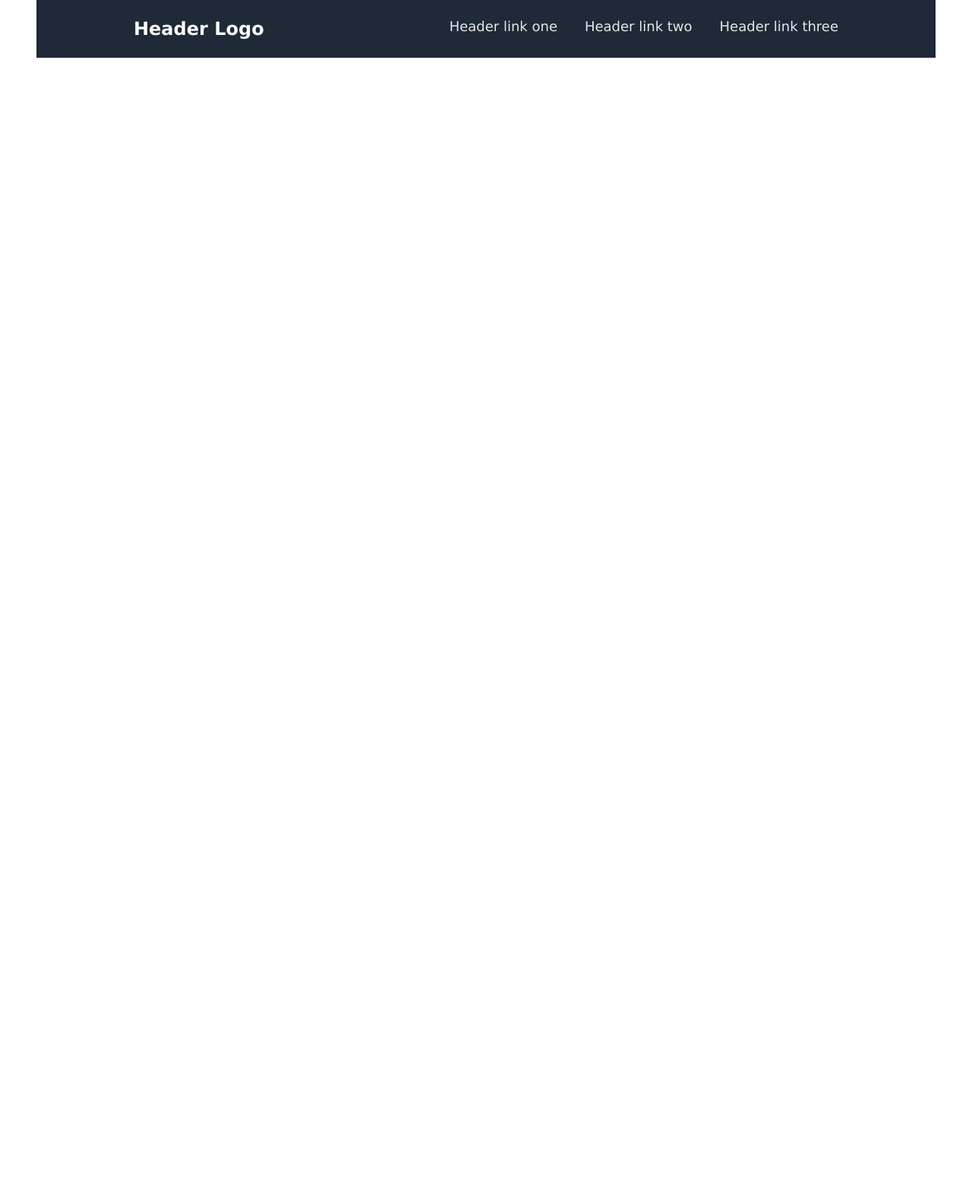
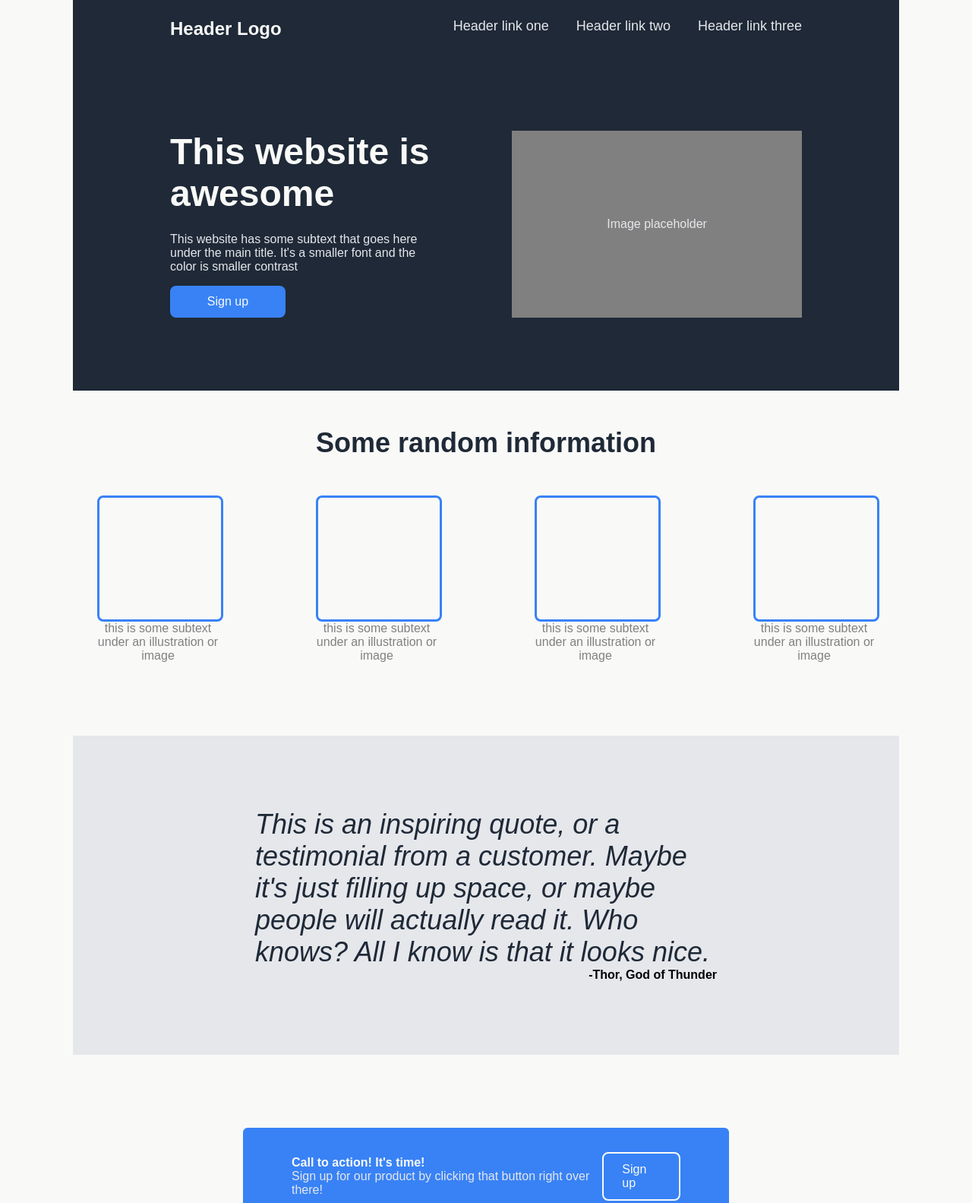
Before and after one commit to ricardoraposo/landing-page, a plain HTML site: page index.html in a window 1280 px wide. Shown: the top 1583 px of the page at 76% size. Before the commit the page ends 800 px from the top, so only its background shows below. Drawn offline with Linux system fonts and the light colour scheme.

Commit message:
Created the whole layout of the landing page, waiting for pictures

```diff
--- a/index.html
+++ b/index.html
@@ -1,16 +1,14 @@
 <!DOCTYPE html>
 <html lang="en">
   <head>
-		<meta charset="utf-8">
-		<meta name="viewport" content="width=device-width">
+    <meta charset="utf-8" />
+    <meta name="viewport" content="width=device-width" />
     <title>Landing Page - The Odin Project</title>
-		<link rel="stylesheet" href="./styles.css">
+    <link rel="stylesheet" href="./styles.css" />
   </head>
   <body>
     <div class="header">
-			<div class="header-logo">
-				Header Logo
-			</div>
+      <div class="header-logo">Header Logo</div>
       <div>
         <ul class="header-links">
           <li>Header link one</li>
@@ -18,7 +16,67 @@
           <li>Header link three</li>
         </ul>
       </div>
+    </div>
+    <div class="hero">
+      <div class="hero-container">
+        <div class="hero-main-text">This website is awesome</div>
+        <p class="hero-secondary-text">
+          This website has some subtext that goes here under the main title.
+          It's a smaller font and the color is smaller contrast
+        </p>
+        <a href="#" class="hero-button">Sign up</a>
+      </div>
+      <div class="hero-image">Image placeholder</div>
+    </div>
+    <div class="info-header">Some random information</div>
+    <div class="info-section">
+      <div class="info-box">
+        <div class="empty-box"></div>
+        <p class="info-content">
+          this is some subtext under an illustration or image
+        </p>
+      </div>
+      <div class="info-box">
+        <div class="empty-box"></div>
+        <p class="info-content">
+          this is some subtext under an illustration or image
+        </p>
+      </div>
+      <div class="info-box">
+        <div class="empty-box"></div>
+        <p class="info-content">
+          this is some subtext under an illustration or image
+        </p>
+      </div>
+      <div class="info-box">
+        <div class="empty-box"></div>
+        <p class="info-content">
+          this is some subtext under an illustration or image
+        </p>
+      </div>
+    </div>
+    <div class="quote-section">
+      <p class="quote-text">
+        This is an inspiring quote, or a testimonial from a customer. Maybe it's
+        just filling up space, or maybe people will actually read it. Who knows?
+        All I know is that it looks nice.
+      </p>
+      <div class="quote-person">
+        <p>-Thor, God of Thunder</p>
+      </div>
+    </div>
+		<div class="cta">
+			<div class="cta-text">
+				<p class="cta-header">Call to action! It's time!</p>
+				<p class="cta-content">Sign up for our product by clicking that button right over there!</p>
+			</div>
+			<div class="cta-button">
+				<a href="#">Sign up</a>
+			</div>
 
+		</div>
+		<div class="footer">
+			Copyright © The Odin Project 2021
 		</div>
   </body>
 </html>
--- a/styles.css
+++ b/styles.css
@@ -3,32 +3,173 @@
   padding: 0;
 }
 
-body{
-	font-family: Verdana, Geneva, Tahoma, sans-serif;
+body {
+	font-family: Robot,arial;
+	background-color: #f9faf8;
 }
-
 
 ul {
   display: flex;
   list-style-type: none;
   gap: 36px;
-
 }
 
-.header{
+.header {
   background-color: #1f2937;
   padding: 24px 128px 24px 128px;
-	margin: 0 48px;
+  margin: 0 96px;
   display: flex;
   justify-content: space-between;
 }
 
-.header-logo{
+.header-logo {
   font-size: 24px;
   color: #f9faf8;
-	font-weight: 900;
+  font-weight: 800;
 }
-.header-links{
+.header-links {
   font-size: 18px;
   color: #e5e7eb;
 }
+
+.hero {
+  margin: 0 96px;
+  background-color: #1f2937;
+  padding: 96px 128px 96px 128px;
+  display: flex;
+	gap: 100px;
+}
+
+.hero-container{
+	display: flex;
+	flex-direction: column;
+}
+
+.hero-main-text {
+  color: #f9faf8;
+  font-size: 48px;
+  font-weight: bold;
+	padding-bottom: 24px;
+}
+
+.hero-secondary-text {
+  color: #e5e7eb;
+	padding-bottom: 16px;
+}
+
+.hero-button{
+	text-decoration: none;
+  color: #f9faf8;
+	font-size: 16px;
+	padding: 12px;
+	background-color: #3882f6;
+	text-align: center;
+	border-radius: 8px;
+	width: 128px;
+}
+
+.hero-image {
+  color: #e5e7eb;
+	background-color: gray;
+  width: 900px;
+  display: flex;
+  justify-content: center;
+  align-items: center;
+}
+
+.info-header{
+	color: #1f2937;
+	font-size: 36px;
+	font-weight: 800;
+	margin: 48px;
+	display: flex;
+	justify-content: center;
+	align-items: center;
+}
+
+.info-section{
+	display: flex;
+	justify-content: center;
+	gap: 128px;
+	margin-bottom: 96px;
+}
+.info-box{
+	display: flex;
+	flex-direction: column;
+	justify-content: center;
+	width:160px;
+}
+
+.empty-box{
+	height: 160px;
+	width: 160px;
+	border: #3882f6 3px solid;
+	border-radius: 8px;
+}
+
+.info-content{
+	color: gray;
+	text-align: center;
+}
+
+.quote-section{
+	background-color: #e5e7eb;
+  margin: 0 96px;
+  padding: 96px 240px;
+	display: flex;
+	flex-direction: column;
+	justify-content: center;
+}
+
+.quote-text{
+	font-size: 36px;
+	font-style: italic;
+	color: #1f2937;
+	font-weight: 200;
+}
+
+.quote-person{
+	display: flex;
+	justify-content: flex-end;
+	color: black;
+	font-weight: 800;
+}
+
+.cta{
+	margin: 96px 320px;
+	padding: 32px 64px;
+	background-color: #3882f6;
+	display: flex;
+	justify-content: space-around;
+	align-items: center;
+	border-radius: 6px;
+}
+
+.cta-header{
+  color: #f9faf8;
+	font-weight: 600;
+}
+
+.cta-content{
+	color: #e5e7eb;
+}
+
+.cta-button{
+	padding: 12px 24px;
+	border: #f9faf8 2px solid;
+	border-radius: 8px;
+}
+
+.cta-button > a{
+	color: #f9faf8;
+ text-decoration: none;
+}
+
+.footer{
+	color: #e5e7eb;
+	background-color: #1f2937;
+	padding: 24px;
+	display: flex;
+	justify-content: center;
+	align-items: center;
+}
```
Lines whose indentation alone changed are shown as unchanged.
